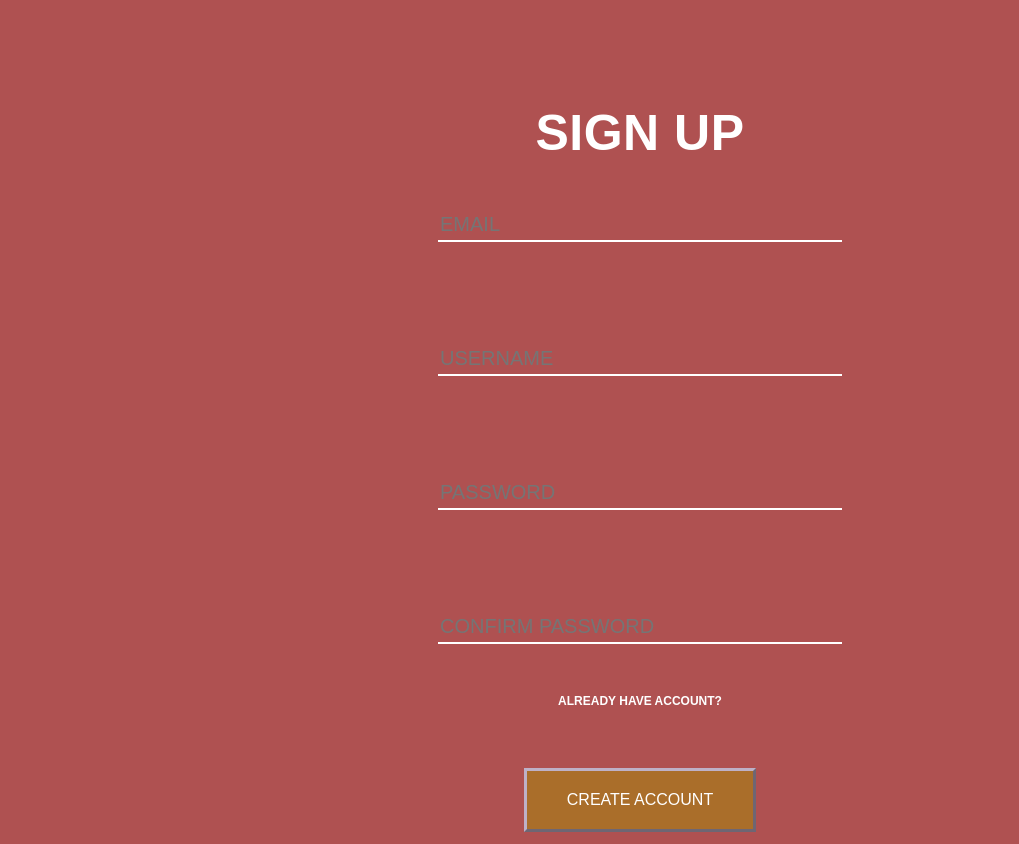
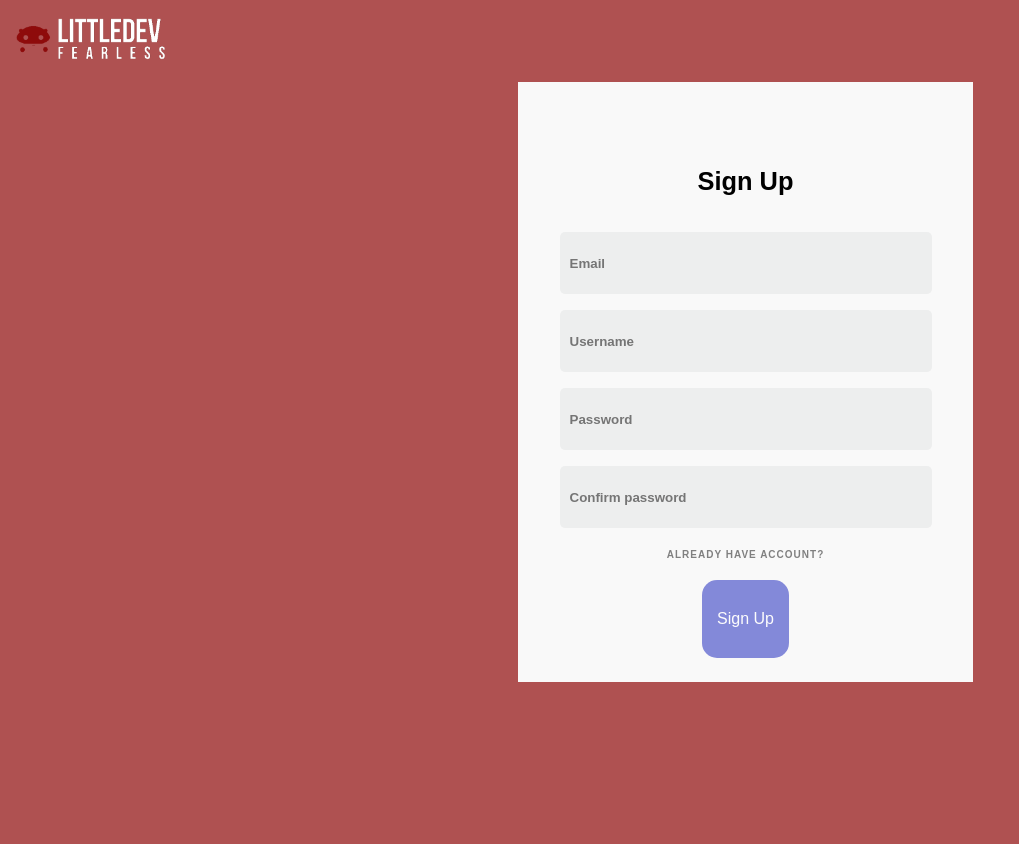
Before and after one commit to kuzuri1709/webchatz, a website: page signup.html in a window 1280 px wide. Shown: the whole page, without its empty margins (0-1019 px from the left). After the commit the page ends 800 px from the top, so only its background shows below. Drawn offline with Linux system fonts and the light colour scheme; no server answers.

Commit message:
updat sign Up ????!!!

```diff
--- a/register.css
+++ b/register.css
@@ -6,24 +6,23 @@ img{
     height: 60px;
 }
 
+.SignUp{
+    margin-top: 10px;
+    margin-left: 510px;
+    width: 455px;
+    height: 600px;
+    text-align: center;
+    background-color:#f9f9f9;
+    font-family: 'FF Mark W05', sans-serif;
+    font-size: 1.058681230984089rem;
+}
+
 #content{
     display: flex;
     flex-direction: column;
     align-items: center;
-    padding-top: 100px;
+    padding-top: 64px;
     position: relative;
-}
-
-.note{
-    font-family: 'FF Mark W05', sans-serif;
-    font-size: 72px;
-    color: rgb(255, 255, 255);
-    margin: auto;
-    font-weight: 900;
-    font-size: 50px;
-    letter-spacing: 0.01em;
-    line-height: 100%;
-    user-select: none;
 }
 
 #cool{
@@ -31,44 +30,51 @@ img{
 }
 
 .input{
-    background: transparent;
-    border: 0 solid #ffffff;
-    border-bottom-color: rgb(255, 255, 255);
-    border-bottom-style: solid;
-    border-bottom-width: 2px;
-    color: rgb(255, 255, 255);
-    width: 400px;
-    height: 30px;
-    font-size: 20px;
+    border: none;
+    outline: none;
+    height: 60px;
+    width: 360px;
+    background-color:#edeeee;
+    padding-left: 10px;
+    font-family: 'FF Mark W05', sans-serif;
+    font-weight: 700;
+    margin-top: 15px;
+    border-radius: 5px;
 }
 
 .input-component{
-    padding: 50px;
+    width: 380px;
+    height: 68px;
+    margin-bottom: 10px;
+    margin-left: auto;
+    margin-right: auto;
 }
 
 #create-button {
-  background-color: rgb(170, 110, 42);
-  border: 3px outset #beb1c7;
-  color:  #ffffff;
-  padding: 20px 40px;
-  text-align: center;
-  font-size: 16px;
-  margin: 4px 2px;
-  opacity: 0.6;
-  transition: 0.3s;
-  margin-top: 60px;
-  opacity: 1;
-  cursor: pointer;
+    background-color: #363fc5;
+    border: none;
+    border-radius: 15px;
+    color: rgb(255, 255, 255);
+    padding: 30px 15px;
+    text-align: center;
+    font-size: 16px;
+    margin: 4px 2px;
+    opacity: 0.6;
+    transition: 0.3s;
+    margin-top: 20px;
 }
 
-.create-button:hover{
-    color: white;
+.create-button:hover {opacity: 1;}
+
+
+.already{
+    font-size: 10px;
+    color: gray;
+    text-decoration: none;
+    font-weight: 800;
+    letter-spacing: 1px;
 }
 
-.already{
-    text-decoration: none;
-    color: white;
-    font-weight: 700;
-    font-size: 12px;
-    font-family: 'FF Mark W05', sans-serif;
+.already:hover {
+    color: black;
 }
--- a/signup.html
+++ b/signup.html
@@ -21,24 +21,28 @@
 </head>
 
 <body>
+    <div>
+        <a href=""><img src="LOGOagain-removebg-preview.png" alt=""></a>
+    </div>
+
     <div class="SignUp">
         <form id="content" action="#">
-            <h2 class="note">SIGN UP</h2>
+            <h2 class="note">Sign Up</h2>
             <div class="input-component">
-                <input id="email" class="input" type="email" name="email" placeholder="EMAIL" >
+                <input id="email" class="input" type="email" name="email" placeholder="Email" >
             </div>
             <div class="input-component">
-                <input id="username" class="input" type="text" name="username" placeholder="USERNAME">
+                <input id="username" class="input" type="text" name="username" placeholder="Username">
             </div>
             <div class="input-component">
-                <input id="pwInput" class="input" type="password" name="password" placeholder="PASSWORD">
+                <input id="pwInput" class="input" type="password" name="password" placeholder="Password">
             </div>
             <div class="input-component">
                 <input id="cfInput" class="input" type="password" name="confirm_password"
-                    placeholder="CONFIRM PASSWORD">
-            </div>
+                    placeholder="Confirm password ">
+            </div> <br>
             <a class="already" href="signin.html">ALREADY HAVE ACCOUNT?</a>
-            <input id="create-button" type="submit"  value="CREATE ACCOUNT"></input>
+            <input id="create-button" type="submit"  value="Sign Up"></input>
         </form>
     </div>
 
```
